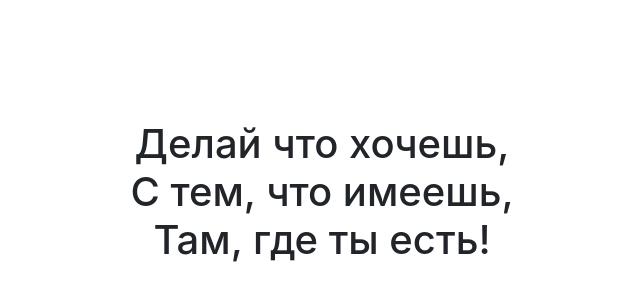
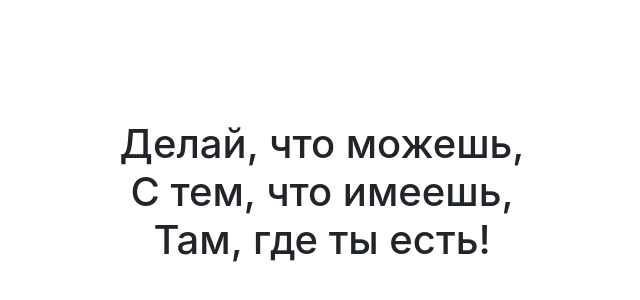
Before and after one commit to macgro/landing, a plain HTML site: page index.html in a window 1280 px wide. Shown: the part 204-504 px from the top of the page, without its empty margins (318-958 px from the left). Drawn offline with nearby package versions, Linux system fonts and the light colour scheme.

Commit message:
Update index.html

```diff
--- a/index.html
+++ b/index.html
@@ -16,7 +16,7 @@
     height="0" width="0" style="display:none;visibility:hidden"></iframe></noscript>
     <!-- End Google Tag Manager (noscript) -->
     <div style="width: 100%; height: 100%; display: flex; align-items: center;">
-      <h1 style="text-align: center; flex: 1;">Делай что хочешь,<br> С тем, что имеешь,<br> Там, где ты есть!</h1>
+      <h1 style="text-align: center; flex: 1;">Делай, что можешь,<br> С тем, что имеешь,<br> Там, где ты есть!</h1>
     </div>
   </body>
 </html>
```
